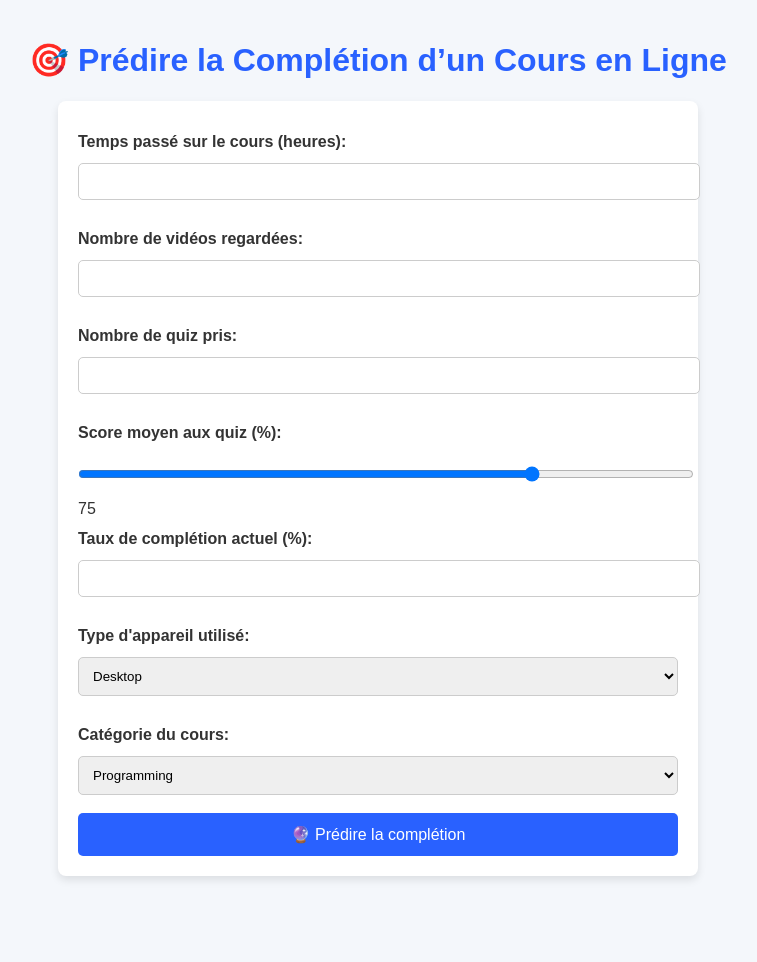
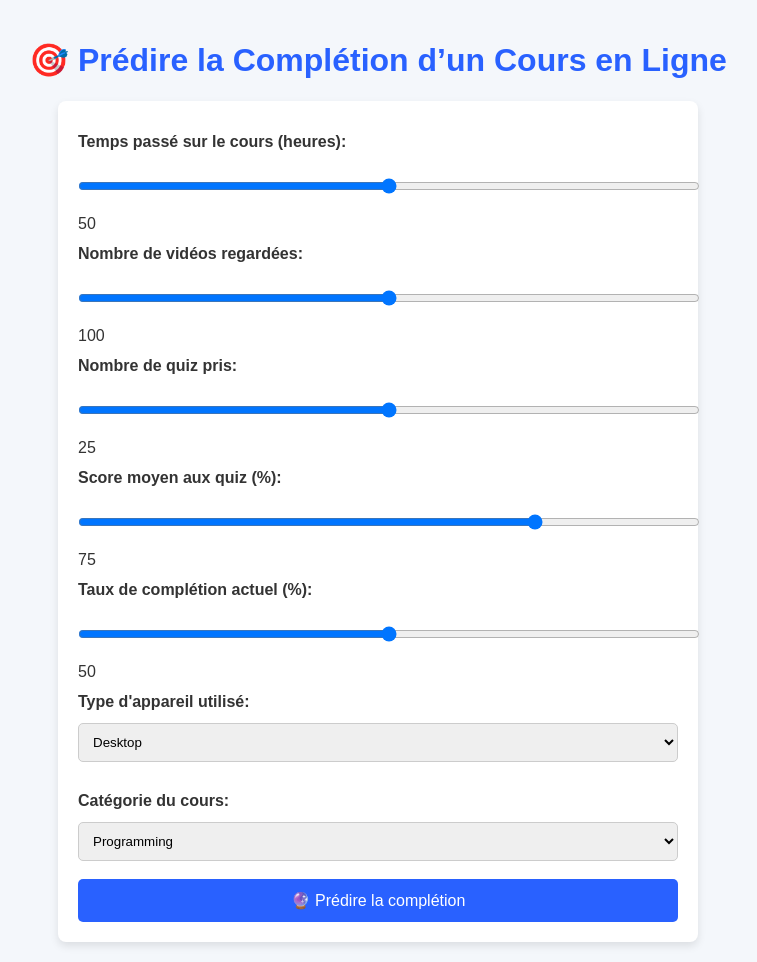
Before and after one commit to Kaysbt/ML_Model, a Flask app: page / in a window 1280 px wide. Shown: the whole page, without its empty margins (262-1019 px from the left). Before the commit the page ends 880 px from the top, so only its background shows below. Run offline with Flask 3, Linux system fonts and the light colour scheme; parts of the project's set-up code (start-up, migrations or seed data) failed here and were passed over.

Commit message:
Update index.html

```diff
--- a/e-learning/templates/index.html
+++ b/e-learning/templates/index.html
@@ -30,7 +30,7 @@
             margin: 12px 0 6px;
             font-weight: bold;
         }
-        input[type="number"], select {
+        input[type="number"], select, input[type="range"] {
             width: 100%;
             padding: 10px;
             margin: 6px 0 18px;
@@ -72,20 +72,24 @@
     <h1>🎯 Prédire la Complétion d’un Cours en Ligne</h1>
     <form method="POST">
         <label for="TimeSpentOnCourse">Temps passé sur le cours (heures):</label>
-        <input type="number" step="0.1" name="TimeSpentOnCourse" id="TimeSpentOnCourse" required><br>
+        <input type="range" name="TimeSpentOnCourse" id="TimeSpentOnCourse" min="0" max="100" step="0.1" value="50" oninput="this.nextElementSibling.value = this.value">
+        <output>50</output><br>
 
         <label for="NumberOfVideosWatched">Nombre de vidéos regardées:</label>
-        <input type="number" name="NumberOfVideosWatched" id="NumberOfVideosWatched" required><br>
+        <input type="range" name="NumberOfVideosWatched" id="NumberOfVideosWatched" min="0" max="200" step="1" value="100" oninput="this.nextElementSibling.value = this.value">
+        <output>100</output><br>
 
         <label for="NumberOfQuizzesTaken">Nombre de quiz pris:</label>
-        <input type="number" name="NumberOfQuizzesTaken" id="NumberOfQuizzesTaken" required><br>
+        <input type="range" name="NumberOfQuizzesTaken" id="NumberOfQuizzesTaken" min="0" max="50" step="1" value="25" oninput="this.nextElementSibling.value = this.value">
+        <output>25</output><br>
 
         <label for="QuizScores">Score moyen aux quiz (%):</label>
         <input type="range" name="QuizScores" id="QuizScores" min="0" max="100" step="0.1" value="75" oninput="this.nextElementSibling.value = this.value">
         <output>75</output><br>
 
         <label for="CompletionRate">Taux de complétion actuel (%):</label>
-        <input type="number" step="0.1" name="CompletionRate" id="CompletionRate" required><br>
+        <input type="range" name="CompletionRate" id="CompletionRate" min="0" max="100" step="0.1" value="50" oninput="this.nextElementSibling.value = this.value">
+        <output>50</output><br>
 
         <label for="DeviceType">Type d'appareil utilisé:</label>
         <select name="DeviceType" id="DeviceType">
```
